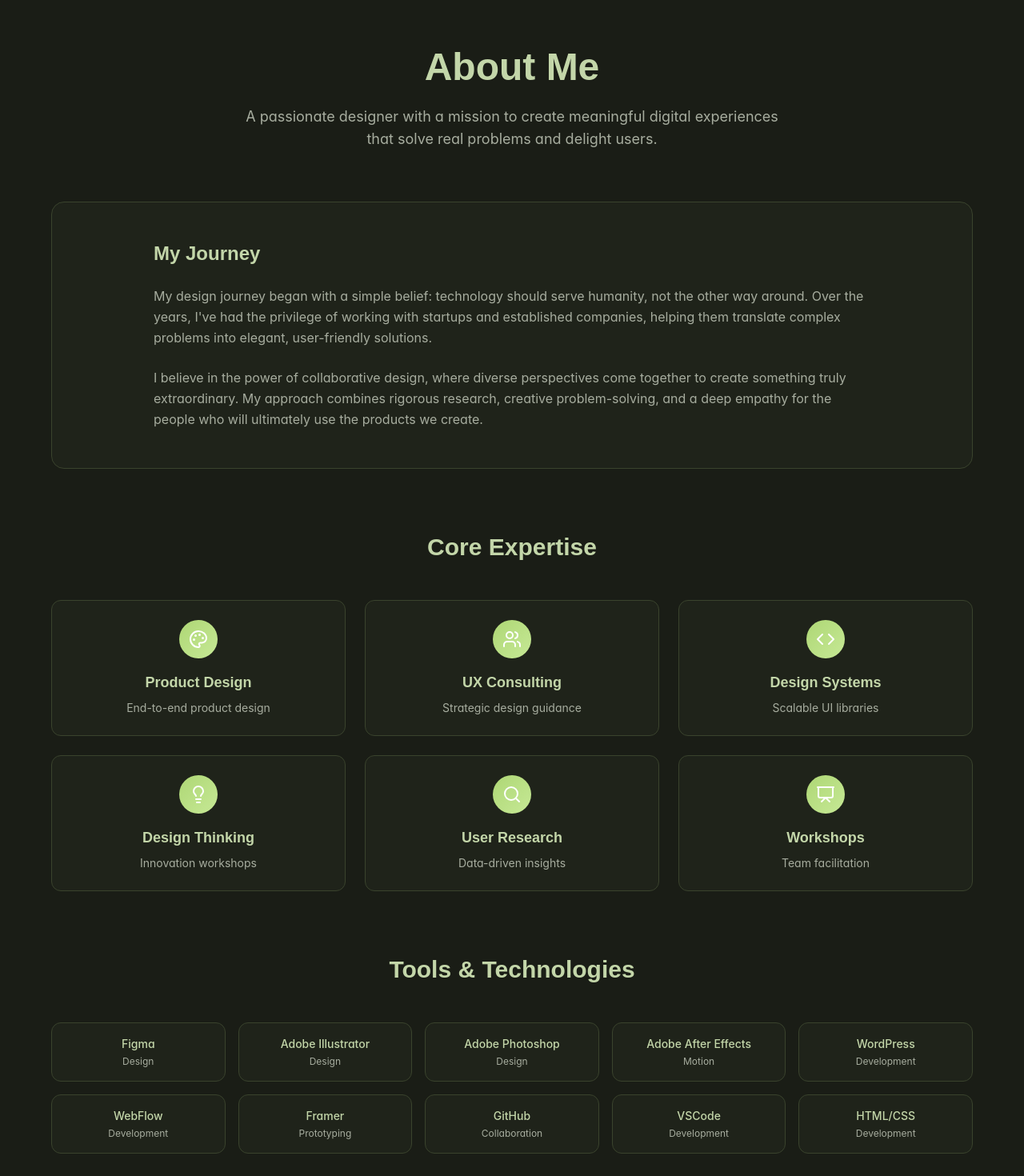
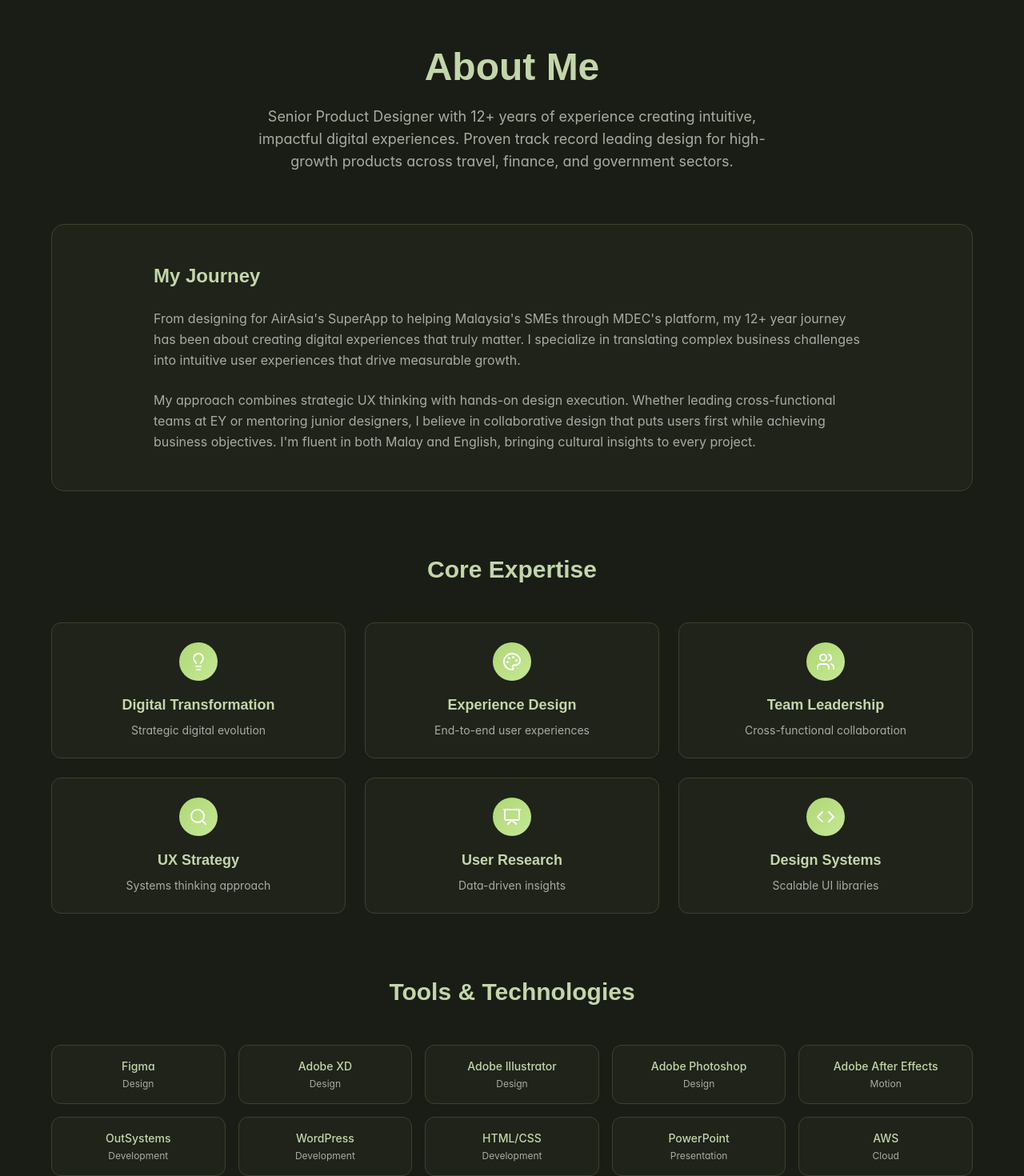
Before and after one commit to wanshariff/portfolio, a React (Vite) app: page / in a window 1280 px wide. Shown: the part 820-2290 px from the top of the page at 80% size. Built offline with nearby package versions, Linux system fonts and the light colour scheme.

Commit message:
Update About Section
Add personal summary, experience, skills, and education to the About section.

```diff
--- a/src/components/About.tsx
+++ b/src/components/About.tsx
@@ -2,32 +2,33 @@ import { Award, Calendar, Users, Lightbulb, Palette, Code, Search, Presentation
 
 const About = () => {
   const skills = [
-    { name: 'Product Design', icon: Palette, description: 'End-to-end product design' },
-    { name: 'UX Consulting', icon: Users, description: 'Strategic design guidance' },
-    { name: 'Design Systems', icon: Code, description: 'Scalable UI libraries' },
-    { name: 'Design Thinking', icon: Lightbulb, description: 'Innovation workshops' },
-    { name: 'User Research', icon: Search, description: 'Data-driven insights' },
-    { name: 'Workshops', icon: Presentation, description: 'Team facilitation' }
+    { name: 'Digital Transformation', icon: Lightbulb, description: 'Strategic digital evolution' },
+    { name: 'Experience Design', icon: Palette, description: 'End-to-end user experiences' },
+    { name: 'Team Leadership', icon: Users, description: 'Cross-functional collaboration' },
+    { name: 'UX Strategy', icon: Search, description: 'Systems thinking approach' },
+    { name: 'User Research', icon: Presentation, description: 'Data-driven insights' },
+    { name: 'Design Systems', icon: Code, description: 'Scalable UI libraries' }
   ];
 
   const technologies = [
     { name: 'Figma', category: 'Design' },
+    { name: 'Adobe XD', category: 'Design' },
     { name: 'Adobe Illustrator', category: 'Design' },
     { name: 'Adobe Photoshop', category: 'Design' },
     { name: 'Adobe After Effects', category: 'Motion' },
+    { name: 'OutSystems', category: 'Development' },
     { name: 'WordPress', category: 'Development' },
-    { name: 'WebFlow', category: 'Development' },
-    { name: 'Framer', category: 'Prototyping' },
-    { name: 'GitHub', category: 'Collaboration' },
-    { name: 'VSCode', category: 'Development' },
-    { name: 'HTML/CSS', category: 'Development' }
+    { name: 'HTML/CSS', category: 'Development' },
+    { name: 'PowerPoint', category: 'Presentation' },
+    { name: 'AWS', category: 'Cloud' }
   ];
 
   const timeline = [
-    { year: '2023', title: 'Senior UX Consultant', description: 'Leading design strategy for enterprise clients' },
-    { year: '2022', title: 'Product Design Lead', description: 'Built design systems for multiple products' },
-    { year: '2021', title: 'UX Designer', description: 'Specialized in user research and interface design' },
-    { year: '2020', title: 'Design Thinking Facilitator', description: 'Conducted workshops for innovation teams' }
+    { year: '2022-2024', title: 'AirAsia Super App - Senior Product Designer', description: 'Led design for SNAP and Hotel sections, contributing to 29% GBV growth. Mentored junior designers and maintained design system consistency.' },
+    { year: '2021-2022', title: 'MDEC - Senior UI/UX Designer', description: 'Led design and front-end development for unified SME platform. Learned OutSystems on the fly to accelerate development.' },
+    { year: '2019-2021', title: 'EY - Senior Experience Design Consultant', description: 'Partnered with clients across finance, telecom, e-commerce, and health sectors. Delivered impactful user experiences and measurable outcomes.' },
+    { year: '2018-2019', title: 'Digital Art Director & Senior Designer', description: 'Led creative teams at 9 Lives Digital and Havas. Managed Unilever brand campaigns and comprehensive rebranding initiatives.' },
+    { year: '2014-2018', title: 'Early Career - Designer & Developer', description: 'Built foundation at PETRONAS, IPG Mediabrands, and Stampede Design. Developed skills in corporate design and web development.' }
   ];
 
   return (
@@ -40,8 +41,8 @@ const About = () => {
               About Me
             </h2>
             <p className="text-lg text-muted-foreground max-w-2xl mx-auto">
-              A passionate designer with a mission to create meaningful digital experiences
-              that solve real problems and delight users.
+              Senior Product Designer with 12+ years of experience creating intuitive, impactful digital experiences.
+              Proven track record leading design for high-growth products across travel, finance, and government sectors.
             </p>
           </div>
 
@@ -51,16 +52,15 @@ const About = () => {
               <div className="max-w-4xl mx-auto">
                 <h3 className="font-grotesk font-semibold text-2xl text-primary mb-6">My Journey</h3>
                 <p className="text-muted-foreground leading-relaxed mb-6">
-                  My design journey began with a simple belief: technology should serve humanity,
-                  not the other way around. Over the years, I've had the privilege of working with
-                  startups and established companies, helping them translate complex problems into
-                  elegant, user-friendly solutions.
+                  From designing for AirAsia's SuperApp to helping Malaysia's SMEs through MDEC's platform,
+                  my 12+ year journey has been about creating digital experiences that truly matter. I specialize
+                  in translating complex business challenges into intuitive user experiences that drive measurable growth.
                 </p>
                 <p className="text-muted-foreground leading-relaxed">
-                  I believe in the power of collaborative design, where diverse perspectives
-                  come together to create something truly extraordinary. My approach combines
-                  rigorous research, creative problem-solving, and a deep empathy for the
-                  people who will ultimately use the products we create.
+                  My approach combines strategic UX thinking with hands-on design execution. Whether leading
+                  cross-functional teams at EY or mentoring junior designers, I believe in collaborative design
+                  that puts users first while achieving business objectives. I'm fluent in both Malay and English,
+                  bringing cultural insights to every project.
                 </p>
               </div>
             </div>
```
